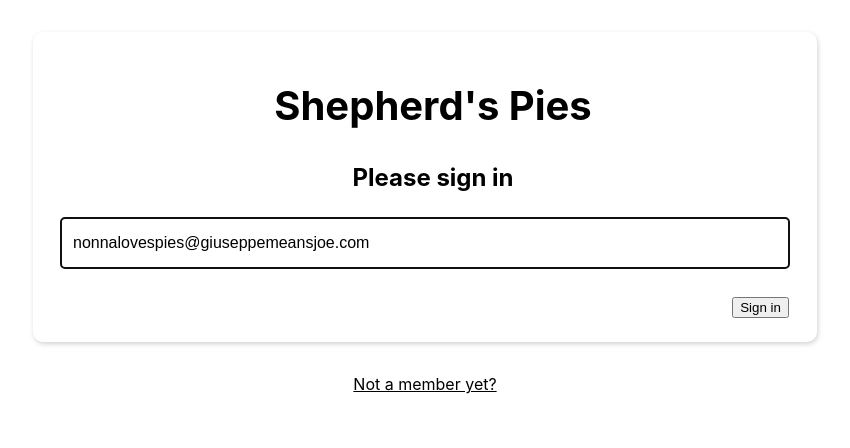
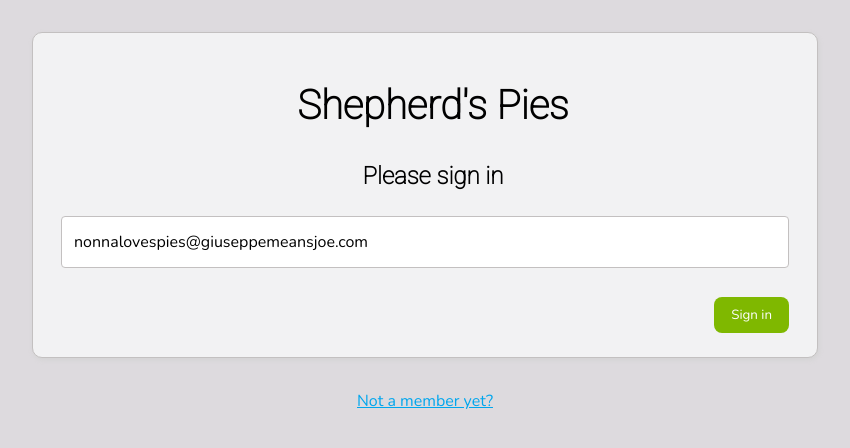
Before and after one commit to NSS-SE-Frontend-Cohort/Shepherds-Pies-Justin-Locke, a React (Vite) app: page /login in a window 1280 px wide. Shown: the top 448 px of the page, without its empty margins (215-1065 px from the left). Built offline with nearby package versions, Linux system fonts and the light colour scheme.

Commit message:
Added slight global styling..needs adjustment.

```diff
--- a/src/components/nav/EmployeeNavBar.jsx
+++ b/src/components/nav/EmployeeNavBar.jsx
@@ -5,7 +5,7 @@ export const EmployeeNavBar = () => {
     const navigate = useNavigate()
 
     return <>
-    <ul>
+    <ul className="navbar">
         <li className="navbar-item">
             <Link />
         </li>
--- a/src/components/welcome/Welcome.jsx
+++ b/src/components/welcome/Welcome.jsx
@@ -1,12 +1,14 @@
+import "./Welcome.css"
+
 export const Welcome = () => {
     return (
         <div className="welcome-container">
             <h1>
                 <span>Welcome to</span>
-                <span>Giuseppe</span>
+                <span>Shepherd's Pies</span>
             </h1>
             <div>
-                Come taste a real pie
+                A family favorite for generations
             </div>
 
         </div>
--- a/src/index.css
+++ b/src/index.css
@@ -1,3 +1,7 @@
+
+/* Import the google web fonts you want to use */
+@import url("https://fonts.googleapis.com/css2?family=Nunito:wght@300&family=Quicksand&family=Roboto:wght@100&display=swap");
+
 body {
   margin: 0;
   font-family: -apple-system, BlinkMacSystemFont, 'Segoe UI', 'Roboto', 'Oxygen',
@@ -11,3 +15,115 @@ code {
   font-family: source-code-pro, Menlo, Monaco, Consolas, 'Courier New',
     monospace;
 }
+
+/* FONTS
+font-family: "Nunito", sans-serif;
+font-family: "Quicksand", sans-serif;
+font-family: "Roboto", sans-serif;
+*/
+
+/* COLOR PALETTE */
+/* Feel free to change these values and create your own color palette! https://coolors.co/ is a great resource */
+:root {
+  --primary: #ffb400;
+  --secondary: #00a6ed;
+  --info: #7fb800;
+  --warning: #f6511d;
+  --white: #ffffff;
+  --offWhite: #f2f2f3;
+  --dark: #3b3b3b;
+  --outline: #c3c0c0;
+  --appBackground: #dddade;
+}
+
+/* GLOBAL STYLES */
+body,
+button,
+input,
+select,
+textarea {
+  font-family: "Nunito", sans-serif;
+}
+
+body {
+  background-color: var(--appBackground);
+  margin: 0;
+}
+
+h1,
+h2,
+h3,
+h4,
+h5,
+h6 {
+  font-family: "Roboto", serif;
+}
+
+/* This prevents all the links in the app from having default underline */
+a {
+  text-decoration: none;
+  color: inherit;
+}
+
+/* This prevents all the links in the app from turning purple after visiting */
+a:visited {
+  color: inherit;
+}
+
+/* This prevents all the inputs in the app from having that blue outline when in focus */
+input:focus {
+  outline: none;
+}
+
+/* GLOBAL STYLING FOR ALL THE BUTTONS BUTTONS */
+button {
+  padding: 0.5rem 1rem;
+  border: 1px solid transparent;
+  border-radius: 0.5rem;
+  color: var(--white);
+  cursor: pointer;
+}
+
+/* These are all the color options for the buttons */
+/* If you change the color variables, be sure to change the hover colors to be a darker shade of the colors you chose*/
+.btn-primary {
+  background-color: var(--primary);
+}
+
+.btn-primary:hover {
+  background-color: #e5a000;
+}
+
+.btn-secondary {
+  background-color: var(--secondary);
+}
+
+.btn-secondary:hover {
+  background-color: #0097d7;
+}
+
+.btn-warning {
+  background-color: var(--warning);
+}
+
+.btn-warning:hover {
+  background-color: #e14617;
+}
+
+.btn-info {
+  background-color: var(--info);
+}
+
+.btn-info:hover {
+  background-color: #71a500;
+}
+
+/* This CSS can be deleted. It is only used for the first chapter */
+.welcome {
+  text-align: center;
+  margin: 5rem 14rem;
+  font-size: 4rem;
+  color: aliceblue;
+  font-weight: bold;
+  text-shadow: 2px 3px 4px lightslategray;
+}
```
